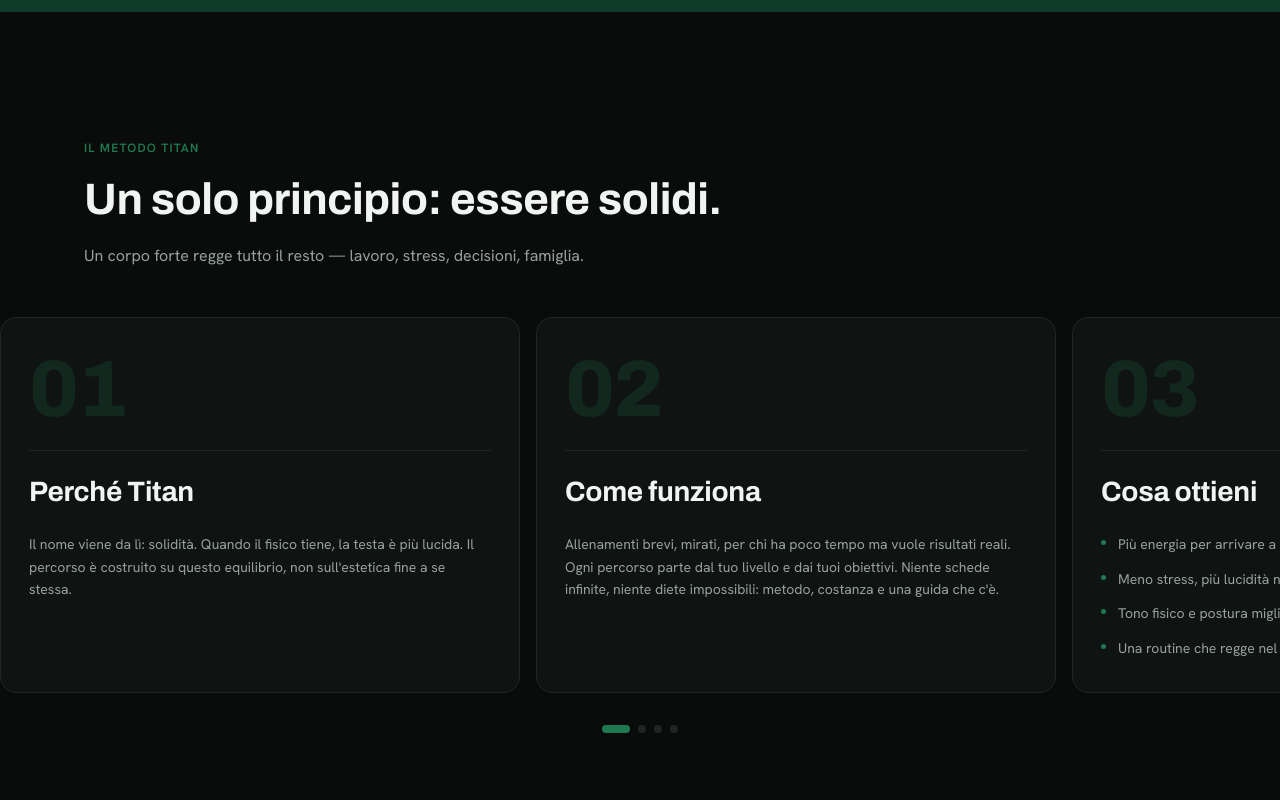
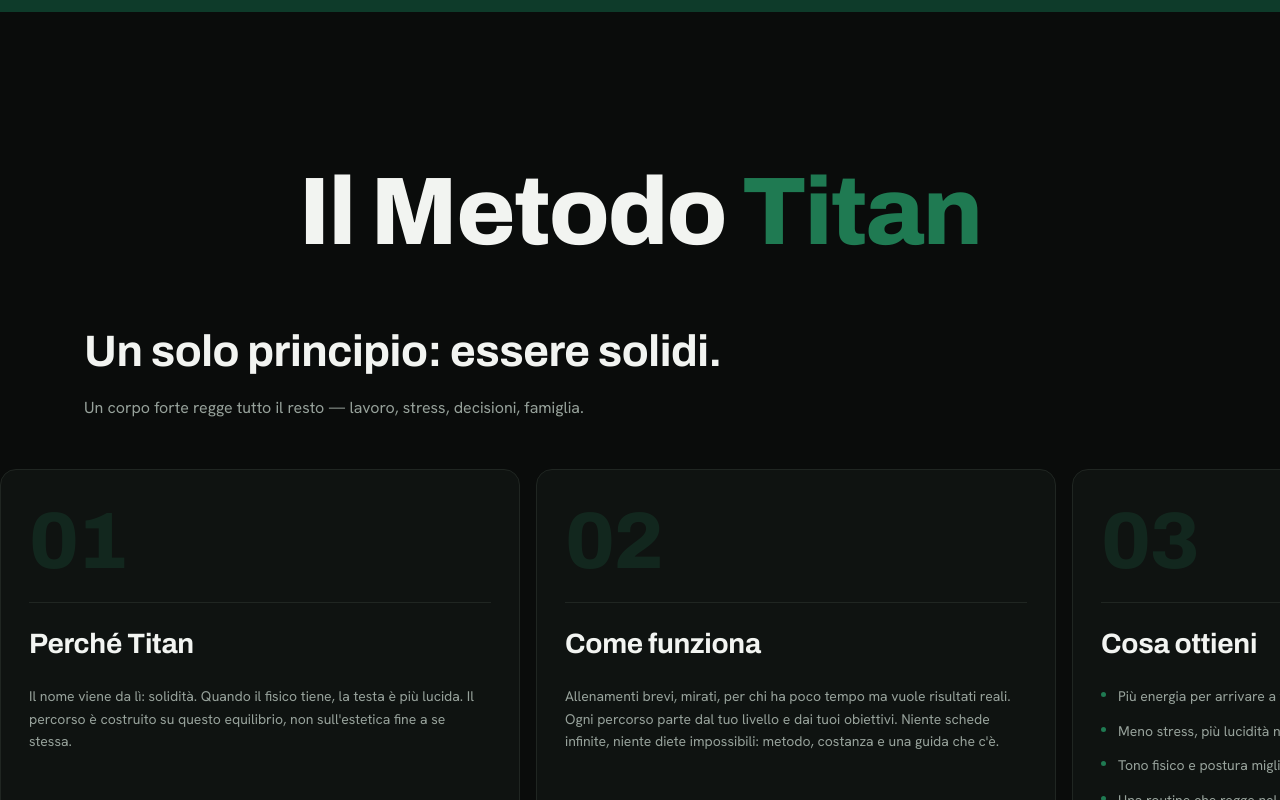
Before and after one commit to elevatetrading/titan-alextrainer, a Next.js app: page / in a window 1280 px wide. Shown: the part 1215-2015 px from the top of the page. Built offline with nearby package versions, Linux system fonts and the light colour scheme.

Commit message:
Metodo: brand name grande centrato; Hero: blur ridotto a 1px

```diff
--- a/components/sections/Hero.tsx
+++ b/components/sections/Hero.tsx
@@ -18,7 +18,7 @@ export default function Hero() {
           style={{
             objectFit: "cover",
             objectPosition: "55% 25%",
-            filter: "blur(2px)",
+            filter: "blur(1px)",
             transform: "scale(1.04)",
           }}
           sizes="100vw"
--- a/components/sections/Metodo.tsx
+++ b/components/sections/Metodo.tsx
@@ -77,17 +77,20 @@ export default function Metodo() {
     >
       {/* Intro */}
       <div className="max-w-6xl mx-auto px-5">
+        {/* Brand name — grande e centrato */}
+        <p
+          className="font-headline text-center mb-10"
+          style={{
+            fontSize: "clamp(2.75rem, 10vw, 6rem)",
+            color: "var(--text)",
+            letterSpacing: "-0.02em",
+          }}
+        >
+          Il Metodo{" "}
+          <span style={{ color: "var(--green-cta)" }}>Titan</span>
+        </p>
+
         <div className="max-w-2xl mb-12">
-          <p
-            className="text-xs uppercase tracking-widest mb-4"
-            style={{
-              color: "var(--green-cta)",
-              fontFamily: "var(--font-hanken)",
-              fontWeight: 600,
-            }}
-          >
-            Il Metodo Titan
-          </p>
           <h2
             className="font-archivo leading-tight mb-4"
             style={{
```
